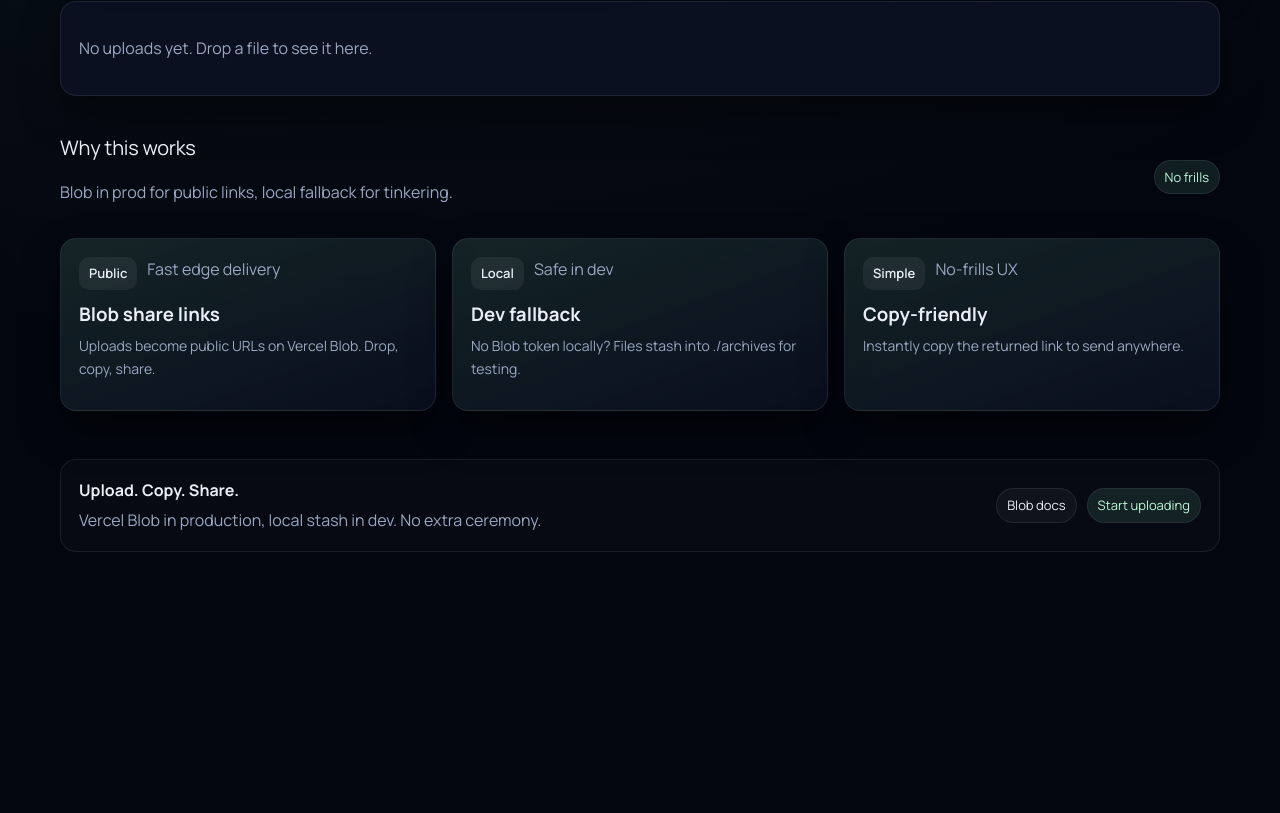
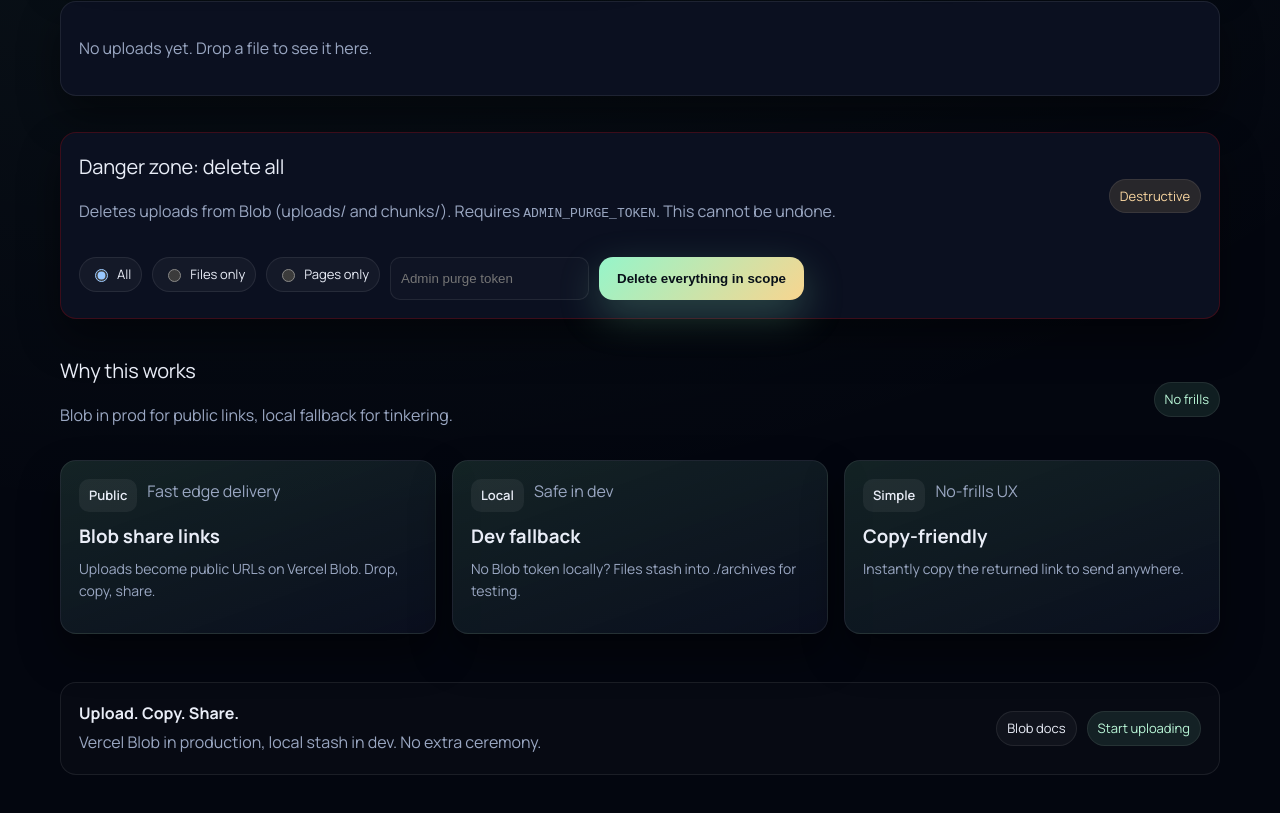
Before and after one commit to randompixle/Project-Archive, a Next.js app: page / in a window 1280 px wide. Shown: the part 928-1741 px from the top of the page. Before the commit the page ends 1600 px from the top, so only its background shows below. Built offline with nearby package versions, Linux system fonts and the light colour scheme.

Commit message:
Add files via upload

```diff
--- /dev/null
+++ b/app/api/admin/purge/route.ts
@@ -0,0 +1,53 @@
+import { NextResponse } from "next/server";
+import { del, list } from "@vercel/blob";
+
+export const runtime = "nodejs";
+
+type StoreScope = "all" | "files" | "pages";
+
+function prefixesFor(store: StoreScope) {
+  if (store === "files") return ["uploads/files/", "chunks/files/"];
+  if (store === "pages") return ["uploads/pages/", "chunks/pages/"];
+  return ["uploads/files/", "uploads/pages/", "chunks/files/", "chunks/pages/"];
+}
+
+export async function POST(request: Request) {
+  const adminToken = process.env.ADMIN_PURGE_TOKEN;
+  const blobToken = process.env.BLOB_READ_WRITE_TOKEN;
+  if (!adminToken) {
+    return NextResponse.json({ error: "ADMIN_PURGE_TOKEN not set" }, { status: 500 });
+  }
+  if (!blobToken) {
+    return NextResponse.json({ error: "BLOB_READ_WRITE_TOKEN not set" }, { status: 500 });
+  }
+
+  const provided = request.headers.get("x-admin-token");
+  if (!provided || provided !== adminToken) {
+    return NextResponse.json({ error: "Unauthorized" }, { status: 401 });
+  }
+
+  const body = await request.json().catch(() => ({}));
+  const store: StoreScope = body?.store === "pages" ? "pages" : body?.store === "files" ? "files" : "all";
+
+  let deleted = 0;
+  const errors: string[] = [];
+
+  for (const prefix of prefixesFor(store)) {
+    try {
+      const blobs = await list({ prefix, token: blobToken });
+      for (const blob of blobs.blobs ?? []) {
+        if (!blob.url) continue;
+        try {
+          await del(blob.url, { token: blobToken });
+          deleted += 1;
+        } catch (err) {
+          errors.push(`delete failed for ${blob.url}: ${err instanceof Error ? err.message : String(err)}`);
+        }
+      }
+    } catch (err) {
+      errors.push(`list failed for ${prefix}: ${err instanceof Error ? err.message : String(err)}`);
+    }
+  }
+
+  return NextResponse.json({ deleted, errors });
+}
--- a/app/api/archive/route.ts
+++ b/app/api/archive/route.ts
@@ -95,7 +95,13 @@
     const blobList = await list({ prefix, token });
     let files =
       blobList.blobs
-        ?.filter((blob: any) => blob.pathname && !blob.pathname.endsWith("manifest.json") && !blob.pathname.includes("chunk-"))
+        ?.filter(
+          (blob: any) =>
+            blob.pathname &&
+            !blob.pathname.endsWith("manifest.json") &&
+            !blob.pathname.includes("chunk-") &&
+            !blob.pathname.includes("chunks/")
+        )
         ?.map((blob: any) => ({
           name: blob.pathname?.split("/").pop() ?? blob.pathname ?? "file",
           url: blob.url,
--- /dev/null
+++ b/app/components/PurgeAllCard.tsx
@@ -0,0 +1,125 @@
+"use client";
+
+import { useState } from "react";
+
+type Scope = "all" | "files" | "pages";
+
+export default function PurgeAllCard() {
+  const [token, setToken] = useState("");
+  const [scope, setScope] = useState<Scope>("all");
+  const [message, setMessage] = useState("");
+  const [errors, setErrors] = useState<string[]>([]);
+  const [busy, setBusy] = useState(false);
+  const [deleted, setDeleted] = useState<number | null>(null);
+
+  const handlePurge = async () => {
+    if (!token.trim()) {
+      setMessage("Enter the admin token to proceed.");
+      return;
+    }
+    setBusy(true);
+    setMessage("Purging...");
+    setErrors([]);
+    setDeleted(null);
+    try {
+      const res = await fetch("/api/admin/purge", {
+        method: "POST",
+        headers: {
+          "Content-Type": "application/json",
+          "x-admin-token": token.trim()
+        },
+        body: JSON.stringify({ store: scope })
+      });
+      const body = await res.json();
+      if (!res.ok) {
+        throw new Error(body.error || "Failed to purge");
+      }
+      setDeleted(body.deleted ?? 0);
+      setErrors(body.errors || []);
+      setMessage("Purge complete.");
+    } catch (err: unknown) {
+      setMessage(err instanceof Error ? err.message : "Purge failed");
+    } finally {
+      setBusy(false);
+    }
+  };
+
+  return (
+    <div className="card" style={{ border: "1px solid rgba(255,0,0,0.2)" }}>
+      <div className="section__header">
+        <div>
+          <p className="section__title">Danger zone: delete all</p>
+          <p className="muted">
+            Deletes uploads from Blob (uploads/ and chunks/). Requires <code>ADMIN_PURGE_TOKEN</code>. This cannot be
+            undone.
+          </p>
+        </div>
+        <span className="pill pill--warm">Destructive</span>
+      </div>
+      <div className="stack">
+        <div className="stack" style={{ marginBottom: "8px" }}>
+          <label className="pill">
+            <input
+              type="radio"
+              name="scope"
+              value="all"
+              checked={scope === "all"}
+              onChange={() => setScope("all")}
+            />
+            All
+          </label>
+          <label className="pill">
+            <input
+              type="radio"
+              name="scope"
+              value="files"
+              checked={scope === "files"}
+              onChange={() => setScope("files")}
+            />
+            Files only
+          </label>
+          <label className="pill">
+            <input
+              type="radio"
+              name="scope"
+              value="pages"
+              checked={scope === "pages"}
+              onChange={() => setScope("pages")}
+            />
+            Pages only
+          </label>
+        </div>
+        <input
+          type="password"
+          placeholder="Admin purge token"
+          value={token}
+          onChange={(e) => setToken(e.target.value)}
+          style={{
+            padding: "10px",
+            borderRadius: "10px",
+            border: "1px solid var(--border)",
+            background: "rgba(255,255,255,0.02)",
+            color: "var(--text)"
+          }}
+        />
+        <button className="btn btn--primary" type="button" onClick={handlePurge} disabled={busy}>
+          {busy ? "Deleting..." : "Delete everything in scope"}
+        </button>
+        {message && <span className="pill">{message}</span>}
+        {deleted !== null && <span className="muted">Deleted: {deleted}</span>}
+        {errors.length > 0 && (
+          <div className="card" style={{ background: "rgba(255,0,0,0.05)" }}>
+            <p className="muted">Errors:</p>
+            <ul>
+              {errors.map((e) => (
+                <li key={e} style={{ color: "#f9c87c" }}>
+                  {e}
+                </li>
+              ))}
+            </ul>
+          </div>
+        )}
+      </div>
+    </div>
+  );
+}
--- a/app/page.tsx
+++ b/app/page.tsx
@@ -1,5 +1,6 @@
 import ArchiveUploader from "./components/ArchiveUploader";
 import UploadsList from "./components/UploadsList";
+import PurgeAllCard from "./components/PurgeAllCard";
 
 const policies = [
   {
@@ -88,6 +89,10 @@
           <UploadsList />
         </section>
 
+        <section className="section" id="danger-zone">
+          <PurgeAllCard />
+        </section>
+
 
         <section className="section">
           <div className="section__header">
```
